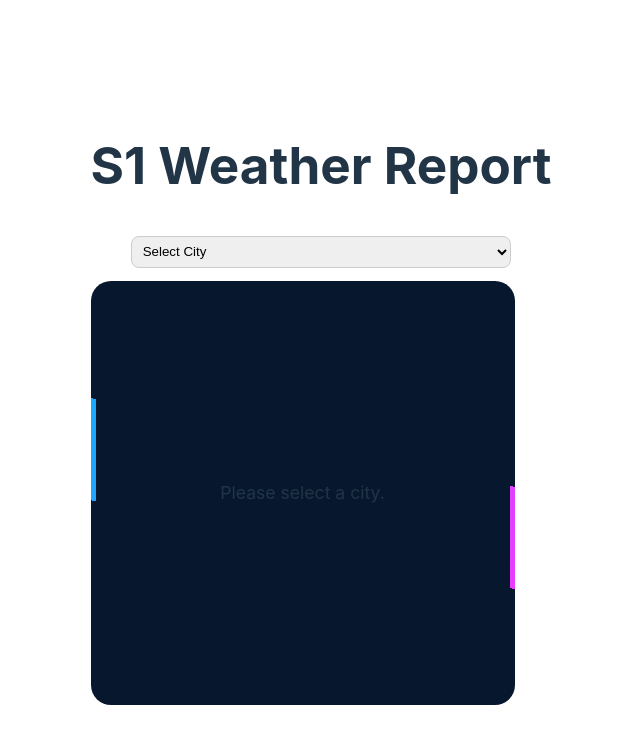
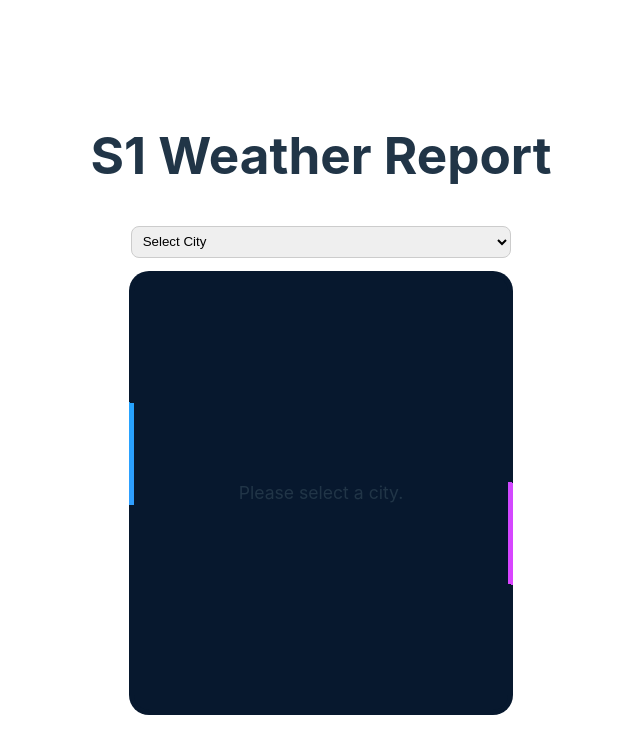
Before and after one commit to gonzalolsk/weather-report, a React (Vite) app: page / in a window 1280 px wide. Shown: the top 754 px of the page, without its empty margins (319-959 px from the left). Built offline with nearby package versions, Linux system fonts and the light colour scheme.

Commit message:
Fix card style

```diff
--- a/src/index.css
+++ b/src/index.css
@@ -60,8 +60,8 @@ button:focus-visible {
   outline: 4px auto -webkit-focus-ring-color;
 }
 .card {
-  width: 360px;
-  height: 360px;
+  width: 320px;
+  height: 380px;
   min-height: 200px;
   background: #07182E;
   position: relative;
@@ -70,6 +70,7 @@ button:focus-visible {
   place-items: center;
   overflow: hidden;
   border-radius: 20px;
+  margin: auto;
 }
 
 .card .show-weather{
```
